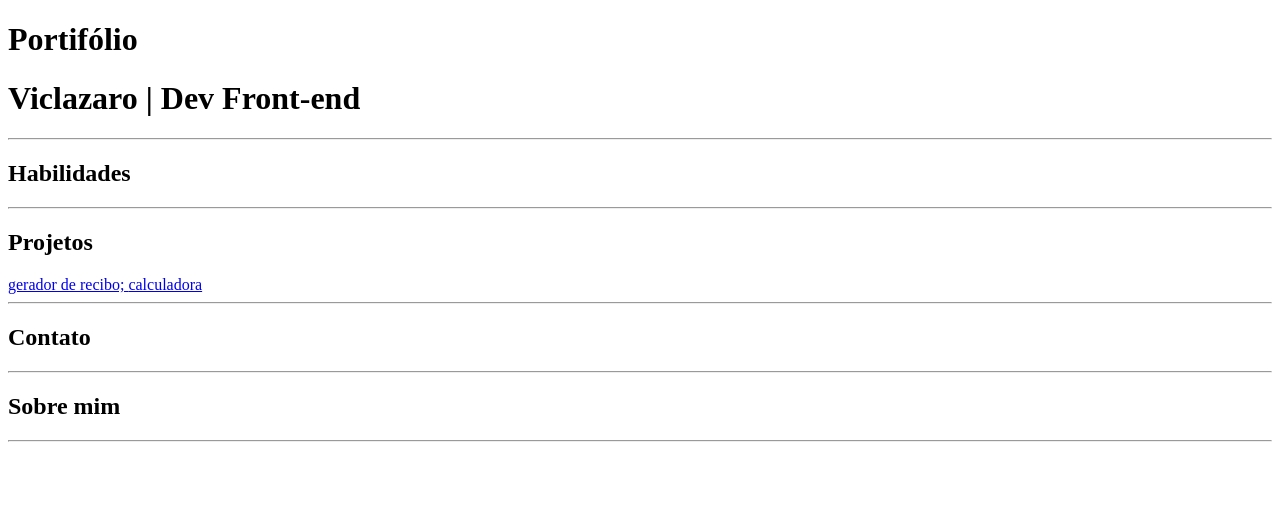
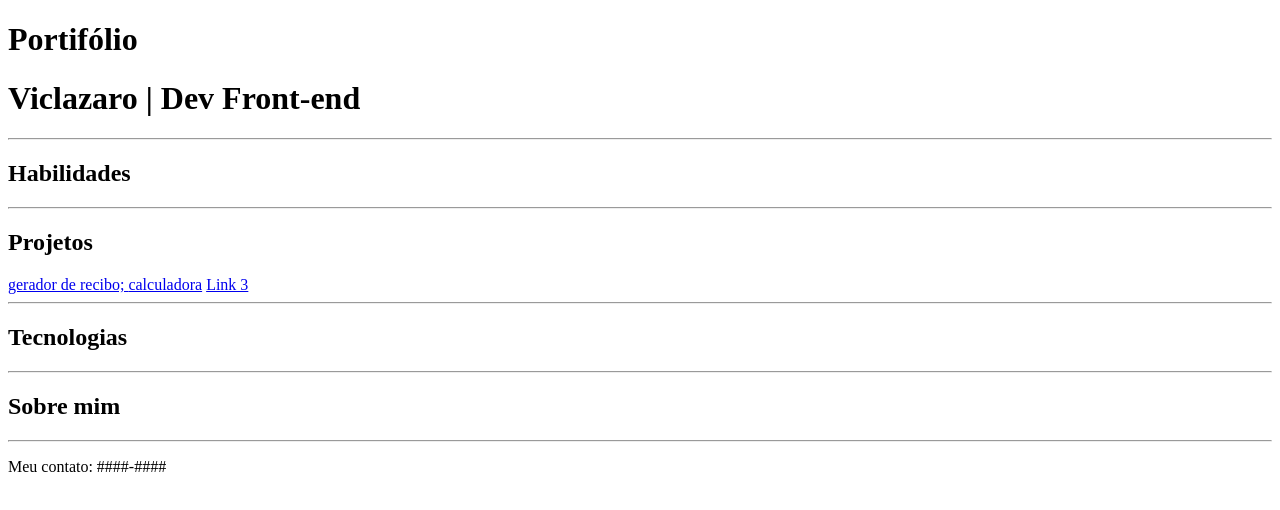
Before and after one commit to Viclazaro/Viclazaro-portfolio, a plain HTML site: page index.html in a window 1280 px wide. Drawn offline with Linux system fonts and the light colour scheme.

Commit message:
feat: adicionando footer ao projeto

```diff
--- a/index.html
+++ b/index.html
@@ -19,10 +19,11 @@
         <nav>
             <a href="https://github.com/Viclazaro/gerador-recibo" target="_blank" rel="external">gerador de recibo; </a>
             <a href="https://github.com/Viclazaro/node-calculator" target="_blank" rel="external"> calculadora</a>
+            <a href="#">Link 3</a>
         </nav>
         <hr>
 
-        <h2>Contato</h2>
+        <h2>Tecnologias</h2>
         <hr>
 
     </header>
@@ -34,6 +35,8 @@
 
         </section>
     </main>
-
+    <footer>
+        <p>Meu contato: ####-####</p>
+    </footer>
 </body>
 </html>
```
